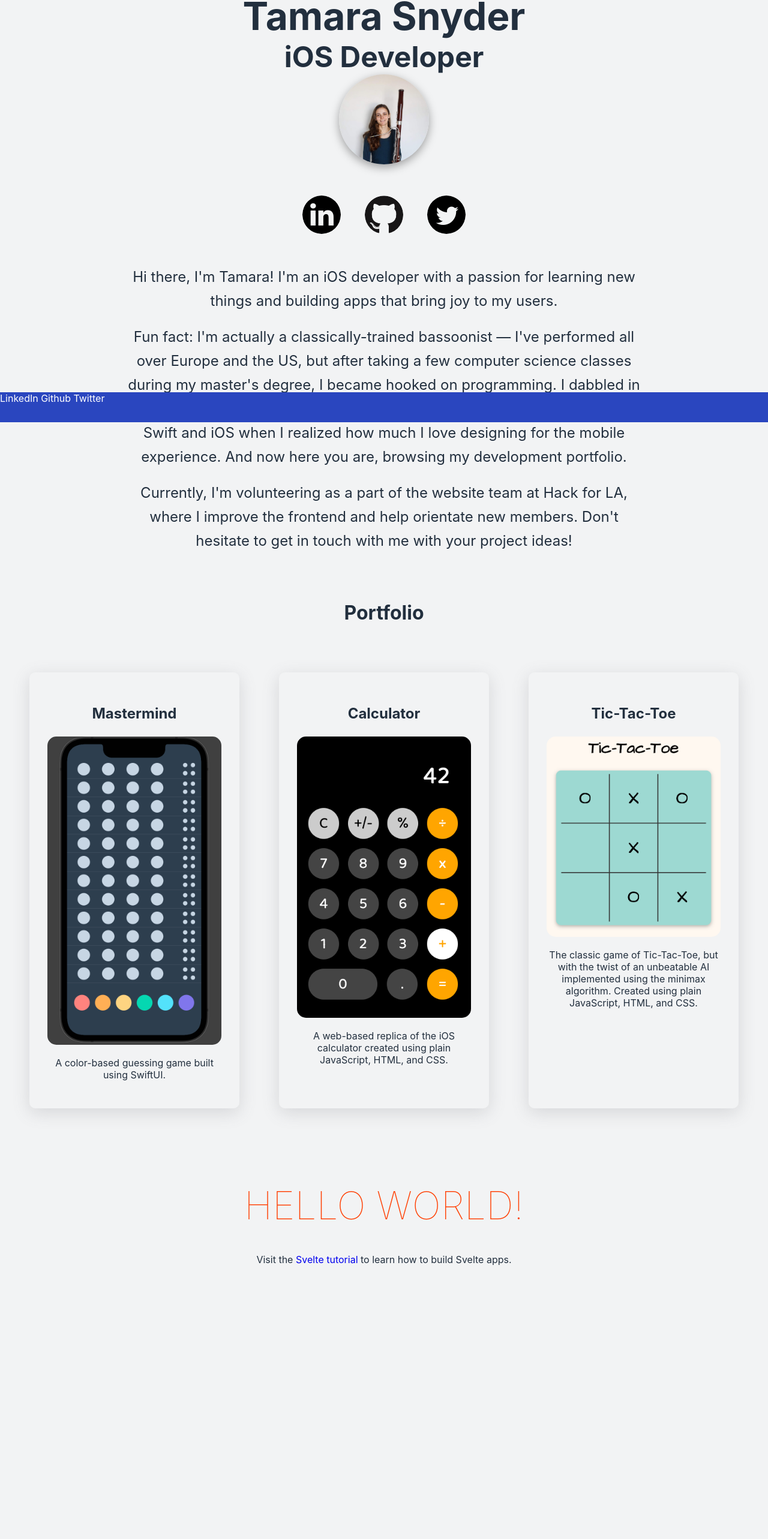
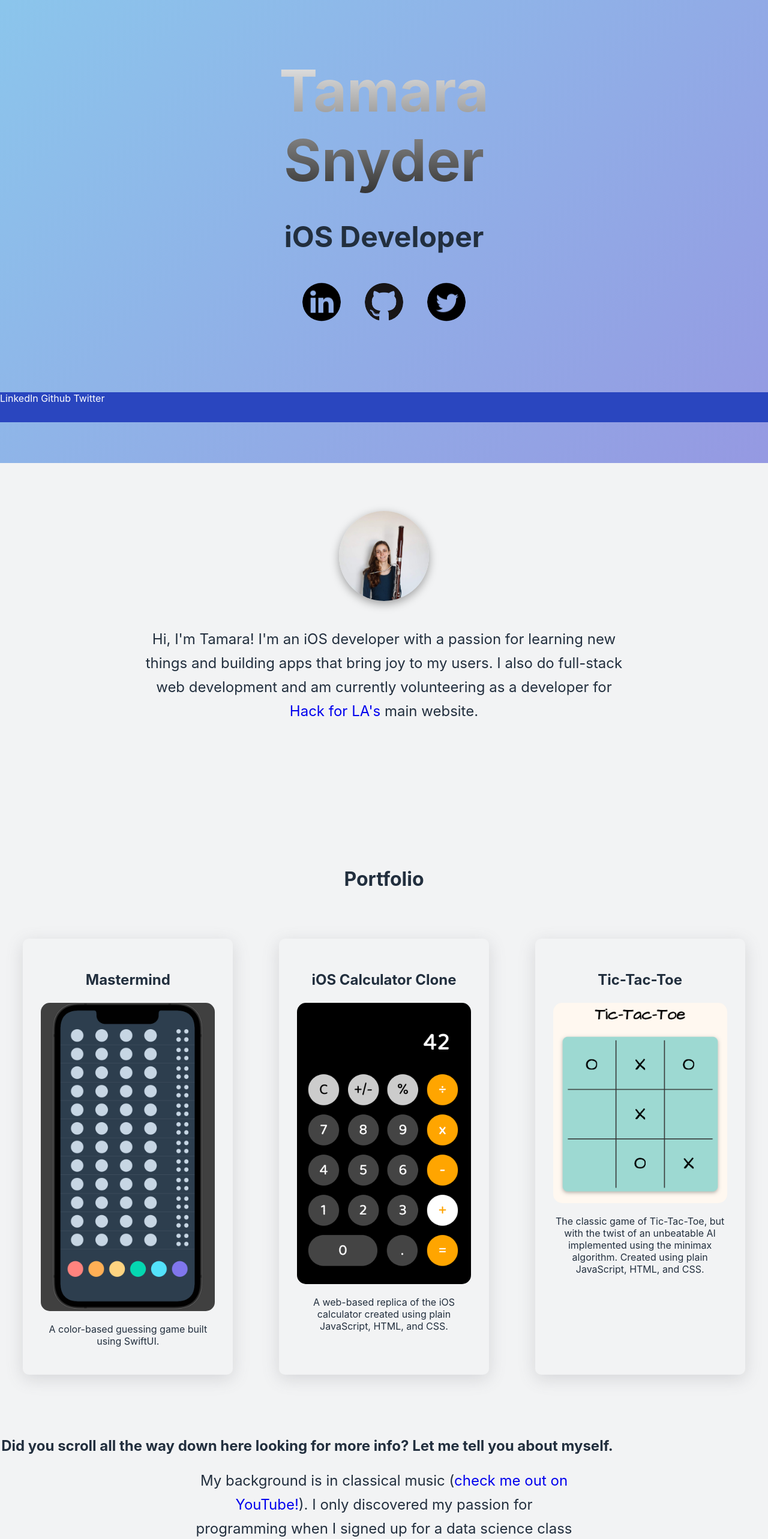
Before and after one commit to tamara-snyder/portfolio, a Svelte app: page / in a window 1280 px wide. Shown: the part 96-2662 px from the top of the page at 60% size. Before the commit the page ends 2238 px from the top, so only its background shows below. Built offline with nearby package versions, Linux system fonts and the light colour scheme.

Commit message:
Improve landing page, add gradients, and move longer part of bio to bottom of page

```diff
--- a/src/About.svelte
+++ b/src/About.svelte
@@ -31,6 +31,7 @@
   div {
     margin: auto;
     text-align: center;
+    margin-bottom: 30vh;
   }
 
   .mobile {
--- a/src/App.svelte
+++ b/src/App.svelte
@@ -1,17 +1,20 @@
 <script>
 	import Header from './Header.svelte'
 	import Home from './Home.svelte'
+	import Overview from './Overview.svelte'
 	import About from './About.svelte'
 	import Contact from './Contact.svelte'
 	import Portfolio from './Portfolio.svelte'
+	import BonusAbout from './BonusAbout.svelte'
 	export let name
 </script>
 
 <Header/>
 <main>
-	<Home/>
+	<Overview/>
 	<About/>
 	<Portfolio/>
+	<BonusAbout/>
 	<h1>Hello {name}!</h1>
 	<p>Visit the <a href="https://svelte.dev/tutorial">Svelte tutorial</a> to learn how to build Svelte apps.</p>
 </main>
@@ -20,8 +23,7 @@
 <style>
 	main {
 		text-align: center;
-		padding: 1em;
-		max-width: 240px;
+		/* max-width: 240px; */
 		margin: 0 auto;
 	}
 
--- a/src/BioText.svelte
+++ b/src/BioText.svelte
@@ -1,20 +1,30 @@
-<p class="about">
-  Hi there, I'm Tamara! I'm an iOS developer with a passion for learning new things and building apps that bring joy to my users.
-</p>
-<br>
-<p class="about">
-  Fun fact: I'm actually a classically-trained bassoonist — I've performed all over Europe and the US, but after taking a few computer science classes during my master's degree, I became hooked on programming. I dabbled in everything from C to Python to Ruby and JavaScript, but I finally landed on Swift and iOS when I realized how much I love designing for the mobile experience. And now here you are, browsing my development portfolio.
-</p>
-<br>
-<p class="about">
-  Currently, I'm volunteering as a part of the website team at Hack for LA, where I improve the frontend and help orientate new members. Don't hesitate to get in touch with me with your project ideas!
-</p>
+<div class="background">
+  <img id="avatar" src="images/snyder_pressphoto.JPG" alt="">
+  <p class="about">
+    Hi, I'm Tamara! I'm an iOS developer with a passion for learning new things and building apps that bring joy to my users. I also do full-stack web development and am currently volunteering as a developer for <a href="https://www.hackforla.org/" target="_blank">Hack for LA's</a> main website.
+  </p>
+</div>
 
 <style>
+  div {
+    width: 100%;
+  }
+
   p {
-  font-size: 1.5rem;
-  width: 100%;
-  margin: auto;
-  line-height: 2.5rem;
+    font-size: 1.5rem;
+    width: 90%;
+    margin: auto;
+    line-height: 2.5rem;
+  }
+
+  img {
+    width: 150px;
+    height: auto;
+    border-radius: 50%;
+  }
+
+  #avatar {
+    box-shadow: rgba(0, 0, 0, 0.35) 0px 5px 15px;
+    margin: 10vh auto 5vh auto;
   }
 </style>
--- /dev/null
+++ b/src/BonusAbout.svelte
@@ -0,0 +1,29 @@
+<h3>
+  Did you scroll all the way down here looking for more info? Let me tell you about myself.
+</h3>
+
+<p class="about">
+  My background is in classical music (<a href="https://www.youtube.com/channel/UC7ds25jUZGiS-Y35E1Eze9A">check me out on YouTube!</a>). I only discovered my passion for programming when I signed up for a data science class while I was pursuing my master's in bassoon performance at Yale.
+</p>
+<br>
+<p class="about">
+  Since then, I've dabbled in everything from Python to C to Ruby and JavaScript, but I finally landed on Swift and iOS when I realized how much I love designing for the mobile experience. And now here you are, browsing my portfolio.
+</p>
+<p class="about">
+  Currently, I'm volunteering as a part of the website team at Hack for LA, where I work on issues like auditing the security of the site from Liquid injections, cleaning up the site's codebase, and helping onboard new members to our team. I am open to full-time work, so please don't hesitate to get in touch.
+</p>
+
+<style>
+  h3 {
+    font-size: 1.5rem;
+    min-width: 350px;
+    max-width: 80vw;
+  }
+
+  p {
+  font-size: 1.5rem;
+  width: 50%;
+  margin: auto;
+  line-height: 2.5rem;
+  }
+</style>
--- a/src/Header.svelte
+++ b/src/Header.svelte
@@ -10,6 +10,8 @@
   .nav {
     position: sticky;
     top: 0;
+    width: 100%;
+    z-index: 50;
     min-height: 50px;
     border-bottom: solid 2px #ddd;
     background-color: #f2f3f4;
--- a/src/Home.svelte
+++ b/src/Home.svelte
@@ -42,8 +42,4 @@
 
 <style>
   @import url('https://fonts.googleapis.com/css2?family=Barlow:wght@800&display=swap');
-
-  .mobile {
-    text-align: center;
-  }
 </style>
--- a/src/Overview.svelte
+++ b/src/Overview.svelte
@@ -3,11 +3,10 @@
   let twitterIcon = 'images/twitter_icon.png'
   let githubIcon = 'images/github_icon.png'
 </script>
-
+<div class="background">
+  <div class="content">
     <h1>Tamara Snyder</h1>
     <h2>iOS Developer</h2>
-
-<img id="avatar" src="images/snyder_pressphoto.JPG" alt="">
 
     <nav>
       <a href="https://www.linkedin.com/in/tamara-snyder-a6a1391b7/" target="_blank">
@@ -20,17 +19,32 @@
         <img class="media-icon" src="{twitterIcon}" alt="Twitter profile"/>
       </a>
     </nav>
+  </div>
+</div>
 
 <style>
+    .background {
+    padding: 5vh 0;
+    margin: 0 auto;
+    width: 100%;
+    height: 90vh;
+    background-color: #8BC6EC;
+background-image: linear-gradient(135deg, #8BC6EC 0%, #9599E2 100%);
+
+  }
+
+  .content {
+    position: absolute;
+    left: 50%;
+    top: 50%;
+    -webkit-transform: translate(-50%, -50%);
+    transform: translate(-50%, -50%);
+  }
 
   img {
     width: 150px;
     height: auto;
     border-radius: 50%;
-  }
-
-  #avatar {
-    box-shadow: rgba(0, 0, 0, 0.35) 0px 5px 15px;
   }
 
   nav {
@@ -41,15 +55,19 @@
   }
 
   h1 {
-    font-size: 4rem;
+    font-size: 6rem;
     text-align: center;
-    margin: 0 auto;
+    margin: 5vh auto;
+    background: -webkit-linear-gradient(#eee, #333);
+    background-clip: text;
+    -webkit-background-clip: text;
+    -webkit-text-fill-color: transparent;
   }
 
   h2 {
     font-size: 3rem;
     text-align: center;
-    margin: 0 auto;
+    margin: 5vh auto;
   }
 
   .media-icon {
--- a/src/Portfolio.svelte
+++ b/src/Portfolio.svelte
@@ -9,7 +9,7 @@
       description: 'A color-based guessing game built using SwiftUI.'
     },
     {
-      title: 'Calculator',
+      title: 'iOS Calculator Clone',
       imageSource: 'images/calculator_screenshot.png',
       imageAlt: 'Screenshot of the iOS calculator replicated for the web',
       description: 'A web-based replica of the iOS calculator created using plain JavaScript, HTML, and CSS.'
```
Lines whose indentation alone changed are shown as unchanged.
